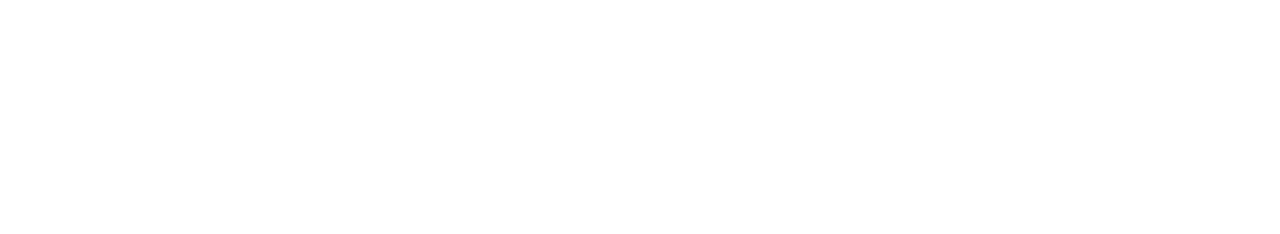
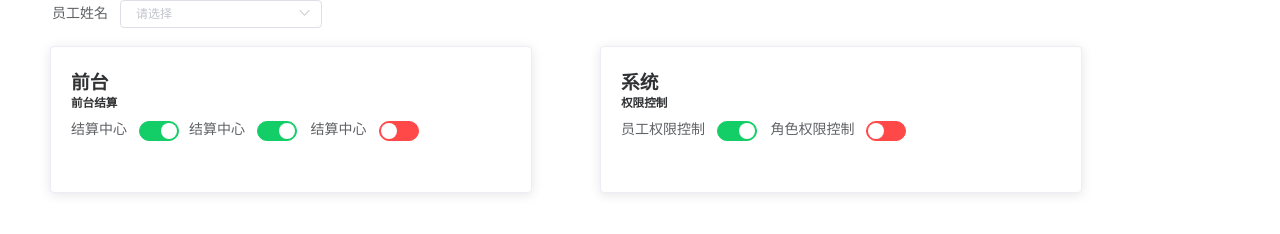
Before and after one commit to java-xiaojhu/CarSystem, a plain HTML site: page Emplimits.html in a window 1280 px wide. Drawn offline with Linux system fonts and the light colour scheme.

Commit message:
权限搞定一半

```diff
--- a/Emplimits.html
+++ b/Emplimits.html
@@ -1,10 +1,191 @@
 <!DOCTYPE html>
 <html>
+
 	<head>
 		<meta charset="UTF-8">
 		<title></title>
+		<style type="text/css">
+			.el-header,
+			.el-footer {
+				background-color: #245269;
+				color: #333;
+				text-align: center;
+				line-height: 60px;
+			}
+
+			[v-cloak] {
+				display: none !important;
+			}
+
+			.el-aside {
+				background-color: #096E75;
+				color: #333;
+				text-align: center;
+				line-height: 200px;
+			}
+
+			.el-main {
+				background-color: #FFF;
+				color: #333;
+				text-align: center;
+				/*line-height: 160px;*/
+			}
+
+			body>.el-container {
+				margin-bottom: 40px;
+			}
+
+			* {
+				padding: 0px;
+				margin: 0px;
+			}
+
+			.el-row,
+			.el-col {
+				padding: 0px;
+				margin: 0px;
+			}
+
+			.el-col {
+				border-radius: 4px;
+				background-color: #FFF;
+			}
+
+			.el-col-bag {
+				background-color: #245269;
+			}
+
+			.grid-content {
+				border-radius: 4px;
+				min-height: 36px;
+			}
+
+			.row-bg {
+				padding: 10px 0;
+				background-color: #245269;
+			}
+			/*卡片*/
+
+			.text {
+				font-size: 14px;
+			}
+
+			.item {
+				padding: 18px 0;
+			}
+
+			.box-card {
+				width: 480px;
+			}
+
+			.noju {
+				padding: 0px;
+				margin: 0px;
+			}
+		</style>
+		<link rel="stylesheet" href="css/index.css" />
+		<script type="text/javascript" src="js/jquery-1.12.4.js"></script>
+		<script type="text/javascript" src="js/vue.js"></script>
+		<script type="text/javascript" src="js/jq_ajax_config.js"></script>
 	</head>
+
 	<body>
+		<div class="Emplimits" style="margin: 0px 50px;">
+			<el-row :gutter="20" justify="left">
+				<el-col :span="6">
+					<el-form ref="form" :model="sizeForm" label-width="70px" size="mini">
+						<el-form-item label="员工姓名">
+							<el-select v-model="value" placeholder="请选择">
+								<el-option v-for="item in options" :key="item.value" :label="item.label" :value="item.value">
+								</el-option>
+							</el-select>
+						</el-form-item>
+					</el-form>
+				</el-col>
+				<el-col :span="18">
 
+				</el-col>
+			</el-row>
+			<el-row :gutter="20" justify="center">
+				<el-col :span="1">
+					<div id="">
+
+					</div>
+				</el-col>
+				<el-col :span="11">
+					<el-card class="box-card">
+						<h3>前台</h3>
+						<div v-for="o in 1" :key="o" class="text item noju">
+							<h5>前台结算</h5>
+							<el-form ref="form" :model="form" :inline="isok" label-width="auto">
+								<span v-for="o in 2" class="text item">
+									<el-form-item label="结算中心" >
+										<el-switch  v-model="value1" active-color="#13ce66" inactive-color="#ff4949" active-value="100" inactive-value="0"></el-switch>
+									</el-form-item>
+								</span>
+								<el-form-item label="结算中心">
+									<el-switch v-model="value2" active-color="#13ce66" inactive-color="#ff4949" active-value="100" inactive-value="0"></el-switch>
+								</el-form-item>
+							</el-form>
+						</div>
+					</el-card>
+				</el-col>
+				<el-col :span="1"></el-col>
+				<el-col :span="11">
+					<el-card class="box-card">
+						<h3>系统</h3>
+						<div v-for="o in 1" :key="o" class="text item noju">
+							<h5>权限控制</h5>
+							<el-form ref="form" :model="form" :inline="isok" label-width="auto">
+								<span v-for="o in 1" class="text item">
+									<el-form-item label="员工权限控制" >
+										<el-switch  v-model="value1" active-color="#13ce66" inactive-color="#ff4949" active-value="100" inactive-value="0"></el-switch>
+									</el-form-item>
+								</span>
+								<el-form-item label="角色权限控制">
+									<el-switch v-model="value2" active-color="#13ce66" inactive-color="#ff4949" active-value="100" inactive-value="0"></el-switch>
+								</el-form-item>
+							</el-form>
+						</div>
+					</el-card>
+				</el-col>
+
+			</el-row>
+
+		</div>
 	</body>
+	<script type="text/javascript" src="js/index.js"></script>
+	<script>
+		var Emplimits = new Vue({
+			data: {
+				systems: [],
+				value1: '100',
+				value2: '200',
+				form: {},
+				isok: true,
+				options: [{
+					value: '选项1',
+					label: '黄金糕'
+				}, {
+					value: '选项2',
+					label: '双皮奶'
+				}, {
+					value: '选项3',
+					label: '蚵仔煎'
+				}, {
+					value: '选项4',
+					label: '龙须面'
+				}, {
+					value: '选项5',
+					label: '北京烤鸭'
+				}],
+				value: ''
+			},
+			methods: {
+
+			},
+			mounted() {}
+		}).$mount(".Emplimits")
+	</script>
+
 </html>
```
Also changed, not shown: index.html (+6 -4 lines).
